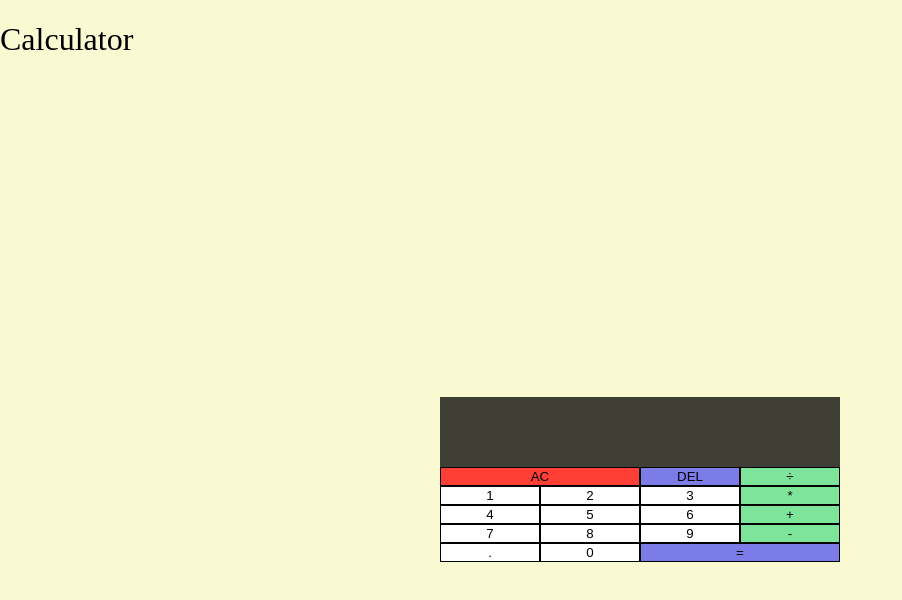
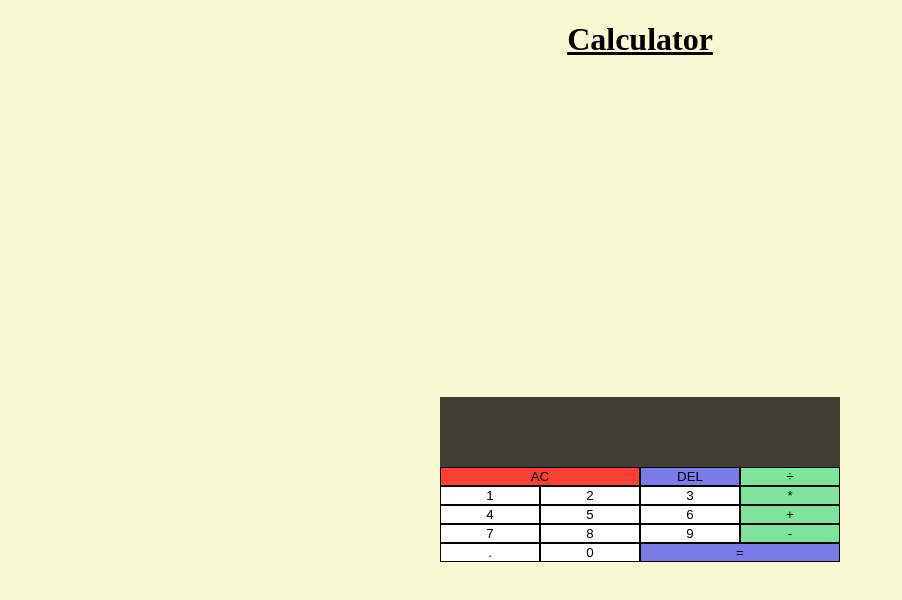
Before and after one commit to Yushi5058/calculator-project, a plain HTML site: page index.html in a window 1280 px wide. Shown: the whole page, without its empty margins (0-902 px from the left). Drawn offline with Linux system fonts and the light colour scheme.

Commit message:
update styles.css

```diff
--- a/styles.css
+++ b/styles.css
@@ -7,6 +7,13 @@ body {
     padding:0;
     margin:0;
     background-color: lightgoldenrodyellow;
+}
+
+h1 {
+    text-align: center;
+    font-weight: bold;
+    text-decoration: underline;
+
 }
 
 .calculator-grid {
```
